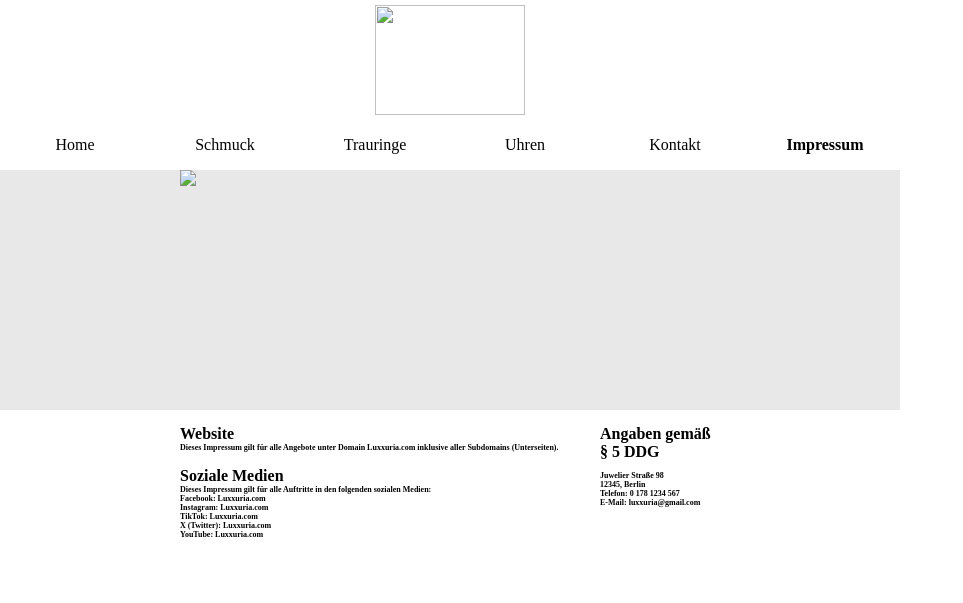
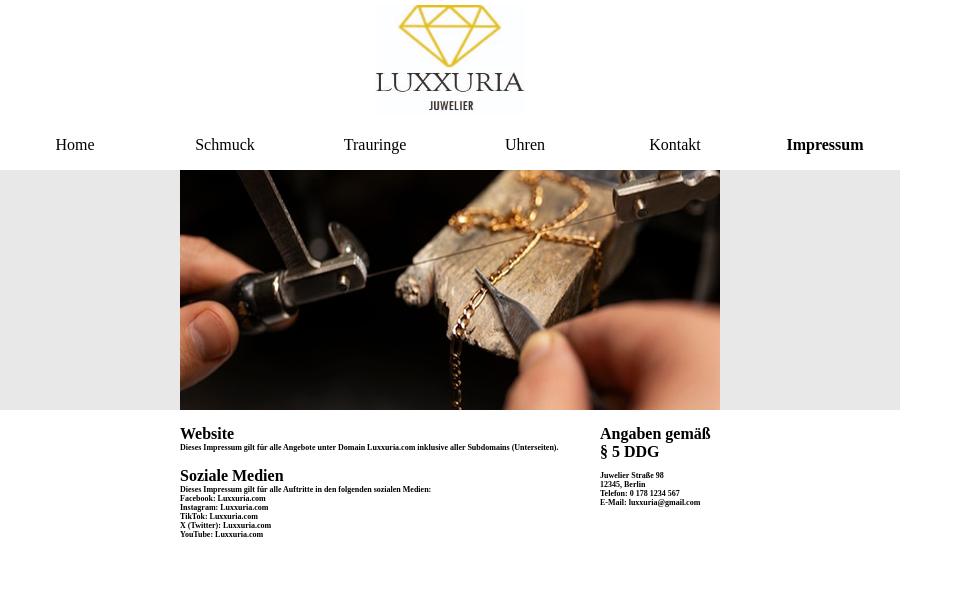
Before and after one commit to michelle060606/Lux, a plain HTML site: page impressum.html in a window 1280 px wide. Shown: the whole page, without its empty margins (0-963 px from the left). Drawn offline with Linux system fonts and the light colour scheme.

Commit message:
Update impressum.html

```diff
--- a/impressum.html
+++ b/impressum.html
@@ -11,7 +11,7 @@
 	<body>
 <div id="base">
     <div id="logo">
-        <img src="img/Logojuwelier.jpg">
+        <img src="Logojuwelier.jpg">
     </div>
     <div id="links">
         <div id="home">
@@ -35,7 +35,7 @@
     </div>
     <div id="bild">
 		<div id="Start-Bild">
-			<img src="img/impressum.png">
+			<img src="impressum.png">
 		</div>
         <div id="info">
 		<div id="infolinks">
```
